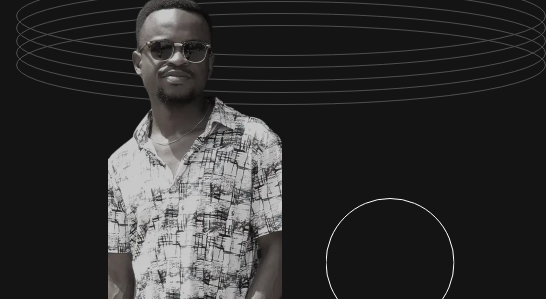
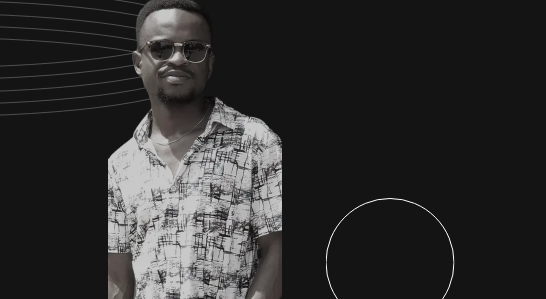
Before and after one commit to asarejonas/Portfolio_Site, a plain HTML site: page index.html in a window 390 px wide. Shown: the part 112-411 px from the top of the page, 546 px wide, since content can reach past the window. Drawn offline with Linux system fonts and the light colour scheme.

Commit message:
ring svg mobile hero page

```diff
--- a/style.css
+++ b/style.css
@@ -194,6 +194,10 @@ a:hover {
 }
 
 .hero__rings {
+  position: absolute;
+  right: 50%;
+  top: 100px;
+  z-index: -1;
 }
 
 .hero__circle {
```
